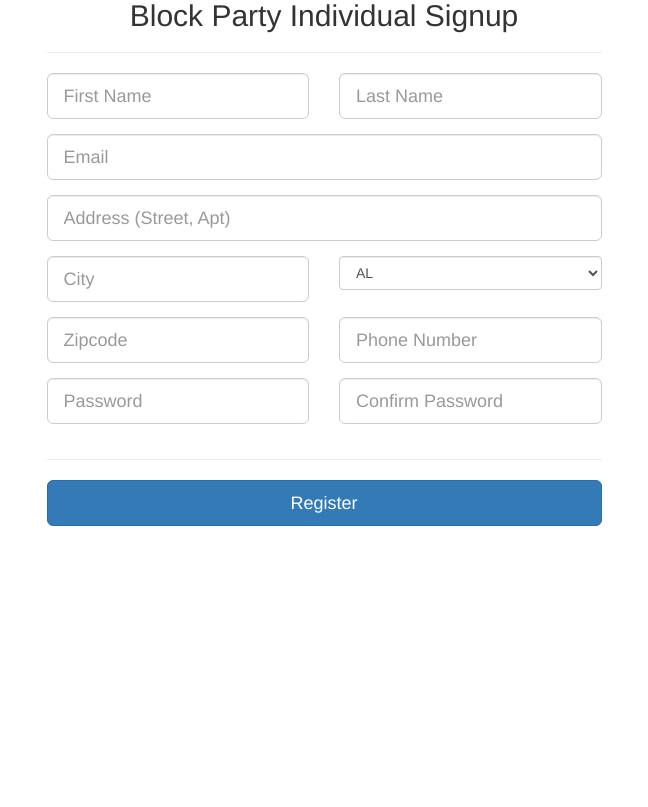
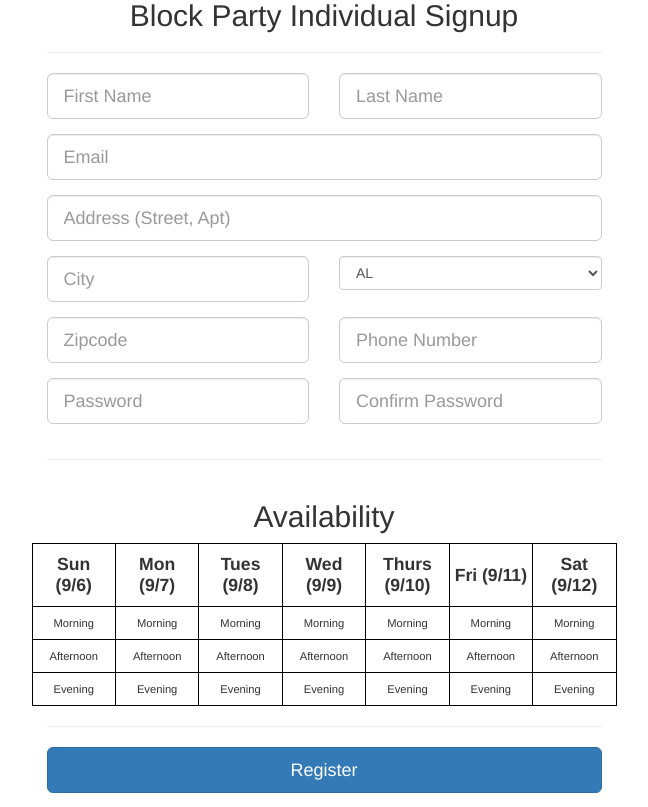
Before and after one commit to RyCSmith/BlockParty, a Django app: page /signup/ in a window 1280 px wide. Shown: the part 117-924 px from the top of the page, without its empty margins (316-964 px from the left). Before the commit the page ends 643 px from the top, so only its background shows below. Run offline with Django 3.2, Linux system fonts and the light colour scheme; parts of the project's set-up code (start-up, migrations or seed data) failed here and were passed over; some libraries are stand-ins or nearby versions.

Commit message:
Added availability calendar to signup page

```diff
--- a/BlockParty/block_party/static/block_party/css/signup_style.css
+++ b/BlockParty/block_party/static/block_party/css/signup_style.css
@@ -1,3 +1,14 @@
 .centered {
    text-align: center;
 }
+table, th, td {
+	table-layout: fixed;
+	border: 1px solid black;
+	border-collapse: collapse;
+	text-align: center;
+}
+th, td {
+	padding: 10px 5px;
+	text-align: center;
+	font-size: 70%;
+}
--- a/BlockParty/block_party/templates/block_party/signup.html
+++ b/BlockParty/block_party/templates/block_party/signup.html
@@ -21,15 +21,13 @@
     </div>
   </div>
 
-
-
   <div class="container">
     <div class="row" id="individual_form">
         <div class="col-xs-12 col-sm-8 col-md-6 col-sm-offset-2 col-md-offset-3">
             <form role="form" action="{% url 'block_party_app:add_individual' %}" method="post">
                 {% csrf_token %}
-                <div class = "centered">
-                    <h2>Block Party Individual Signup <small></h2>
+                <div class="centered">
+                    <h2>Block Party Individual Signup</h2>
                 <hr class="colorgraph">
                 <div class="row">
                     <div class="col-xs-12 col-sm-6 col-md-6">
@@ -141,8 +139,58 @@
                     </div>
                 </div>
 
+                <hr class="colorgraph">
+
+                <div class="row">
+                  <div class="centered" style="width:100%">
+                    <h2>Availability</h2>
+                  </div>
+                  <table style="width:100%">
+                    <tr>
+                      <th style="font-size:110%">Sun (9/6)</th>
+                      <th style="font-size:110%">Mon (9/7)</th>
+                      <th style="font-size:110%">Tues (9/8)</th>
+                      <th style="font-size:110%">Wed (9/9)</th>
+                      <th style="font-size:110%">Thurs (9/10)</th>
+                      <th style="font-size:110%">Fri (9/11)</th>
+                      <th style="font-size:110%">Sat (9/12)</th>
+                    </tr>
+                    <tr>
+                      <td style="cursor: pointer;" onclick="adjustAvailability(this)" id="1M">Morning</td>
+                      <td style="cursor: pointer;" onclick="adjustAvailability(this)" id="2M">Morning</td>
+                      <td style="cursor: pointer;">Morning</td>
+                      <td style="cursor: pointer;">Morning</td>
+                      <td style="cursor: pointer;">Morning</td>
+                      <td style="cursor: pointer;">Morning</td>
+                      <td style="cursor: pointer;">Morning</td>
+                    </tr>
+                    <tr>
+                      <td style="cursor: pointer;">Afternoon</td>
+                      <td style="cursor: pointer;">Afternoon</td>
+                      <td style="cursor: pointer;">Afternoon</td>
+                      <td style="cursor: pointer;">Afternoon</td>
+                      <td style="cursor: pointer;">Afternoon</td>
+                      <td style="cursor: pointer;">Afternoon</td>
+                      <td style="cursor: pointer;">Afternoon</td>
+                    </tr>
+                    <tr>
+                      <td style="cursor: pointer;">Evening</td>
+                      <td style="cursor: pointer;">Evening</td>
+                      <td style="cursor: pointer;">Evening</td>
+                      <td style="cursor: pointer;">Evening</td>
+                      <td style="cursor: pointer;">Evening</td>
+                      <td style="cursor: pointer;">Evening</td>
+                      <td style="cursor: pointer;">Evening</td>
+                    </tr>
+                  </table>
+                </div>
+
+                <div class="form-group">
+                    <input type="availability" name="availability" required id="availability" class="form-control input-lg" placeholder="Availability" tabindex="3" value="0" style="display: none">
+                </div>
 
                 <hr class="colorgraph">
+
                 <div class="row">
                     <div class = "centered">
                         <div class="col-xs-12 col-md-12">
@@ -161,7 +209,7 @@
             <form role="form" action="{% url 'block_party_app:add_corporate' %}" method="post">
                 {% csrf_token %}
                 <div class = "centered">
-                    <h2>Block Party Business Signup <small></h2>
+                    <h2>Block Party Business Signup</h2>
                 <hr class="colorgraph">
                 <div class="row">
                     <div class="col-xs-12 col-sm-12 col-md-12">
@@ -317,6 +365,13 @@
 
   </script>
 
+  <script type="text/javascript">
+
+    $('td').click(function() {
+       $(this).css('backgroundColor', '#0FF');
+    });
+
+  </script>
 
   <script type="text/javascript">
     $('#business_button').click(function() {
@@ -329,6 +384,15 @@
 
   </script>
 
+  <script type="text/javascript">
+
+    function adjustAvailability(f) {
+      var e = document.getElementById("availability");
+      e.value = e.value + f.id;
+    }
+
+  </script>
+
 </body>
 
 
```
